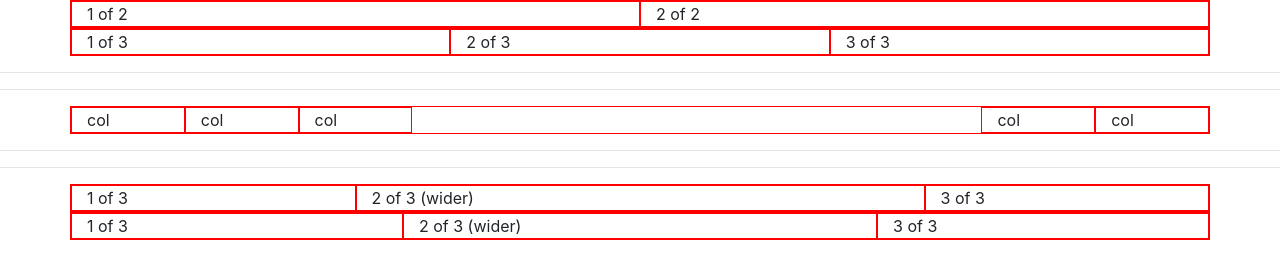
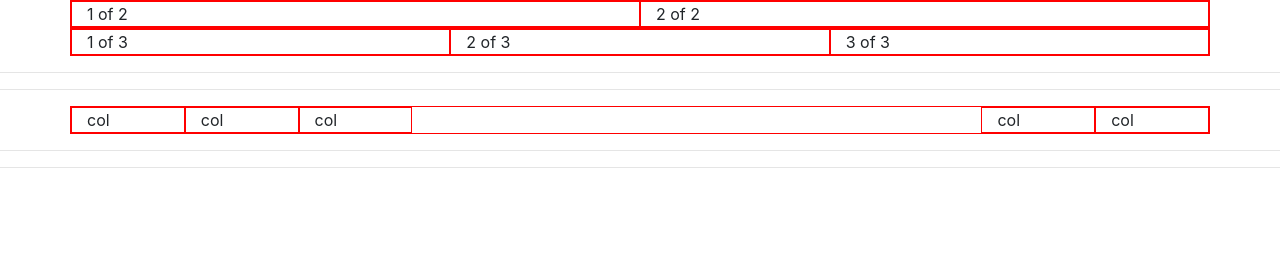
Before and after one commit to farhansam/tgc, a plain HTML site: page index.html in a window 1280 px wide. Drawn offline with nearby package versions, Linux system fonts and the light colour scheme.

Commit message:
remove columns

```diff
--- a/index.html
+++ b/index.html
@@ -44,17 +44,5 @@
     </div>
     <hr />
     <hr />
-    <div class="container">
-      <div class="row">
-        <div class="col">1 of 3</div>
-        <div class="col-6">2 of 3 (wider)</div>
-        <div class="col">3 of 3</div>
-      </div>
-      <div class="row">
-        <div class="col">1 of 3</div>
-        <div class="col-5">2 of 3 (wider)</div>
-        <div class="col">3 of 3</div>
-      </div>
-    </div>
   </body>
 </html>
```
